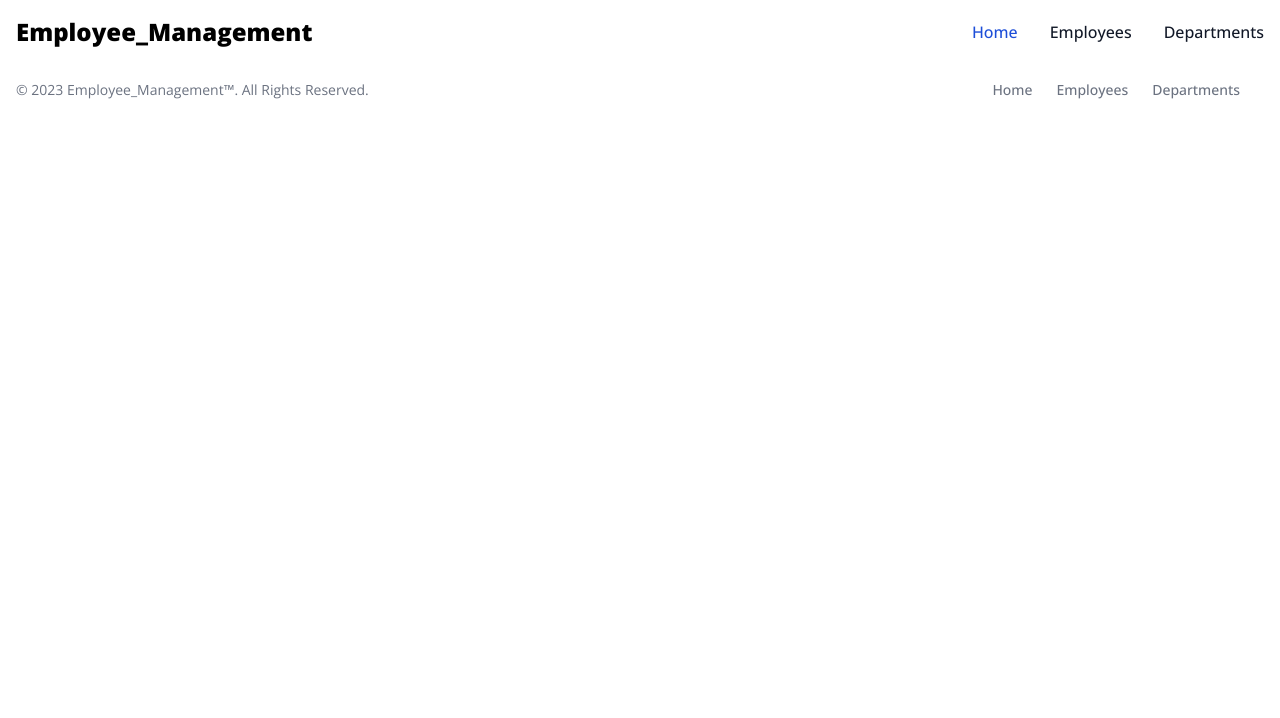
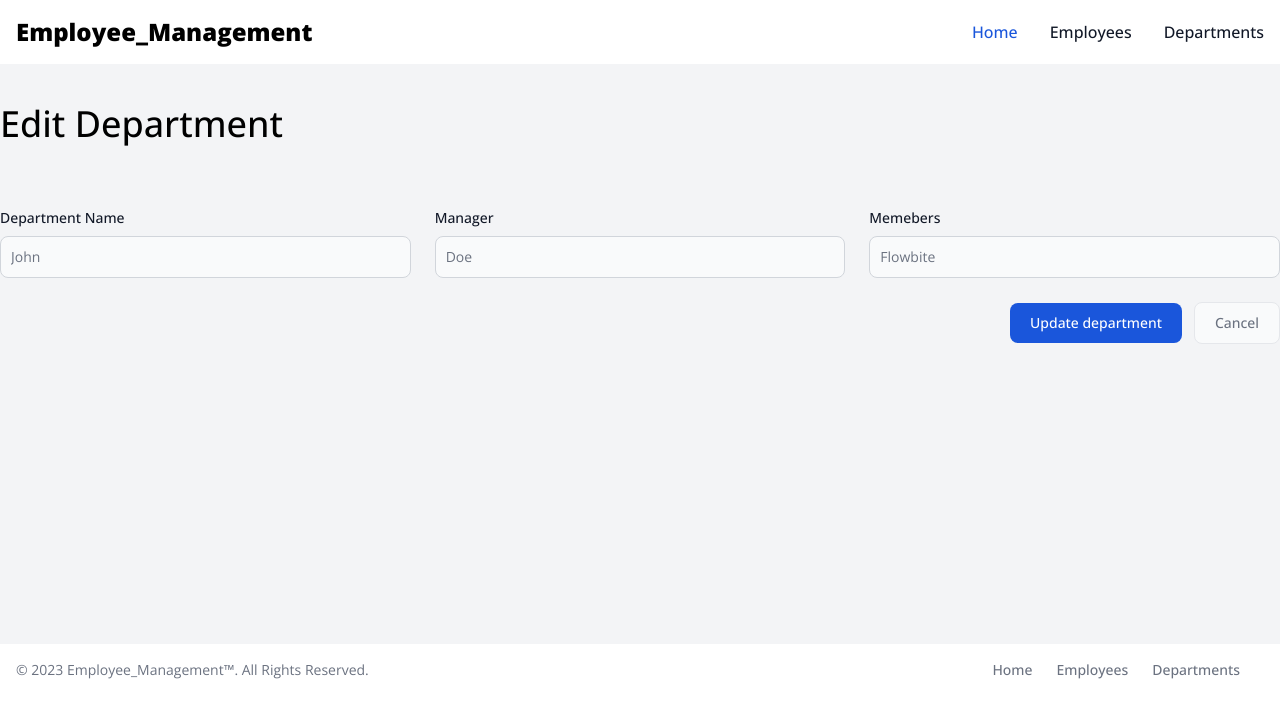
Before and after one commit to NeoMatlala/EmployeeManagement.Wep.API.Project, a Nuxt app in the folder EmployeeManage.UI/: page /update-department/1 in a window 1280 px wide. Shown: the top 718 px of the page. Built offline with nearby package versions, Linux system fonts and the light colour scheme; no server answers.

Commit message:
get single department to update & delete pages

```diff
--- a/EmployeeManage.UI/nuxt.config.ts
+++ b/EmployeeManage.UI/nuxt.config.ts
@@ -8,4 +8,5 @@ export default defineNuxtConfig({
       autoprefixer: {},
     },
   },
+
 })
--- a/EmployeeManage.UI/package.json
+++ b/EmployeeManage.UI/package.json
@@ -19,6 +19,7 @@
     "vue-router": "^4.2.5"
   },
   "dependencies": {
-    "axios": "^1.6.2"
+    "axios": "^1.6.2",
+    "flowbite": "^2.2.0"
   }
 }
--- /dev/null
+++ b/EmployeeManage.UI/pages/delete-department/[id].vue
@@ -0,0 +1,60 @@
+<template>
+    <div class="max-w-7xl mx-auto">
+        <h1 class="font-medium text-4xl">Delete Department</h1>
+
+        <form class="mt-16">
+            <div class="grid gap-6 mb-6 md:grid-cols-3">
+                <div>
+                    <label for="first_name" class="block mb-2 text-sm font-medium text-gray-900 dark:text-white">Department Name</label>
+                    <input type="text" :value="department.departmentName" disabled id="first_name" class="bg-gray-50 border border-gray-300 text-gray-900 text-sm rounded-lg focus:ring-blue-500 focus:border-blue-500 block w-full p-2.5" >
+                </div>
+                <div>
+                    <label for="last_name" class="block mb-2 text-sm font-medium text-gray-900 dark:text-white">Manager</label>
+                    <input type="text" :value="department.manager" disabled id="last_name" class="bg-gray-50 border border-gray-300 text-gray-900 text-sm rounded-lg focus:ring-blue-500 focus:border-blue-500 block w-full p-2.5">
+                </div>
+                <div>
+                    <label for="company" class="block mb-2 text-sm font-medium text-gray-900 dark:text-white">Memebers</label>
+                    <input type="text" :value="department.members" id="company" disabled class="bg-gray-50 border border-gray-300 text-gray-900 text-sm rounded-lg focus:ring-blue-500 focus:border-blue-500 block w-full p-2.5">
+                </div>
+            </div>
+            <div class="flex justify-end items-center">
+                <button type="submit" class="text-white bg-red-700 hover:bg-red-800 focus:ring-4 focus:outline-none focus:ring-blue-300 font-medium rounded-lg text-sm w-full sm:w-auto px-5 py-2.5 text-center">Delete department</button>
+                <NuxtLink to="/departments" data-modal-hide="default-modal" type="button" class="ms-3 text-gray-500 bg-gray-50 hover:bg-gray-100 focus:ring-4 focus:outline-none focus:ring-blue-300 rounded-lg border border-gray-200 text-sm font-medium px-5 py-2.5 hover:text-gray-900 focus:z-10">Cancel</NuxtLink>
+            </div>
+        </form>
+    </div>
+</template>
+
+<script>
+import axios from 'axios'
+import { ref } from 'vue';
+import { useRoute } from 'vue-router';
+
+export default{
+    data(){
+        return{
+            department: [],
+        }
+    },
+    setup(){
+        const id = ref(useRoute().params.id);
+        return {
+            id,
+        };
+    },
+    created(){
+        this.fetchDepartment();
+    },
+    methods:{
+        async fetchDepartment(){
+            try{
+                var response = await axios.get(`https://localhost:7244/api/Department/GetDepartment/${this.id}`);
+                this.department = response.data
+                console.log(response.data)
+            } catch(error){
+                console.log('Error fetching departments', error.message)
+            }
+        }
+    }
+}
+</script>
--- a/EmployeeManage.UI/pages/departments/index.vue
+++ b/EmployeeManage.UI/pages/departments/index.vue
@@ -21,7 +21,7 @@
                     </tr>
                 </thead>
                 <tbody>
-                    <tr class="odd:bg-white odd:dark:bg-gray-900 even:bg-gray-50 even:dark:bg-gray-800 border-b dark:border-gray-700" v-for="department in departments">
+                    <tr class="odd:bg-white odd:dark:bg-gray-900 even:bg-gray-50 even:dark:bg-gray-800 border-b dark:border-gray-700" v-for="department in departments" :key="department.departmentId">
                         <th scope="row" class="px-6 py-4 font-medium text-gray-900 whitespace-nowrap dark:text-white">
                             {{ department.departmentName }}
                         </th>
@@ -32,8 +32,8 @@
                             {{ department.members }}
                         </td>
                         <td class="px-6 py-4 space-x-5">
-                            <a href="#" class="font-medium text-blue-600 hover:underline">Edit</a>
-                            <a href="#" class="font-medium text-red-600 hover:underline">Delete</a>
+                            <NuxtLink :to="`/update-department/${department.departmentId}`" class="font-medium text-blue-600 hover:underline">Edit</NuxtLink>
+                            <NuxtLink :to="`/delete-department/${department.departmentId}`" class="font-medium text-red-600 hover:underline">Delete</NuxtLink>
                         </td>
                     </tr>
                 </tbody>
@@ -59,10 +59,13 @@ export default{
             try{
                 var response = await axios.get('https://localhost:7244/api/Department/GetDepartments');
                 this.departments = response.data
+                console.log(response.data)
             } catch(error){
                 console.log('Error fetching departments', error.message)
             }
         }
     }
 }
+
+
 </script>
--- a/EmployeeManage.UI/pages/index.vue
+++ b/EmployeeManage.UI/pages/index.vue
@@ -5,7 +5,7 @@
         <div class="mt-10 flex justify-center items-center gap-16">
             <a href="#" class="block max-w-[200px] p-6 bg-white border border-gray-200 rounded-lg hover:bg-gray-100">
                 <h5 class="mb-2 text-2xl font-bold tracking-tight text-gray-900 dark:text-white">56</h5>
-                <p class="font-normal text-gray-700 dark:text-gray-400">Departments</p>
+                <p class="font-normal text-gray-700 dark:text-gray-400">Employees</p>
             </a>
             <NuxtLink to="/departments" class="block max-w-[200px] p-6 bg-white border border-gray-200 rounded-lg hover:bg-gray-100">
                 <h5 class="mb-2 text-2xl font-bold tracking-tight text-gray-900 dark:text-white">{{count}}</h5>
--- /dev/null
+++ b/EmployeeManage.UI/pages/update-department/[id].vue
@@ -0,0 +1,76 @@
+<template>
+    <div class="max-w-7xl mx-auto">
+        <h1 class="font-medium text-4xl">Edit Department</h1>
+
+        <form class="mt-16">
+            <div class="grid gap-6 mb-6 md:grid-cols-3">
+                <div>
+                    <label for="first_name" class="block mb-2 text-sm font-medium text-gray-900 dark:text-white">Department Name</label>
+                    <input type="text" id="first_name" :value="department.departmentName" class="bg-gray-50 border border-gray-300 text-gray-900 text-sm rounded-lg focus:ring-blue-500 focus:border-blue-500 block w-full p-2.5 dark:bg-gray-700 dark:border-gray-600 dark:placeholder-gray-400 dark:text-white dark:focus:ring-blue-500 dark:focus:border-blue-500" placeholder="John" required>
+                    <small class="text-xs hidden text-red-600">Department Name is required</small>
+                </div>
+                <div>
+                    <label for="last_name" class="block mb-2 text-sm font-medium text-gray-900 dark:text-white">Manager</label>
+                    <input type="text" id="last_name" :value="department.manager" class="bg-gray-50 border border-gray-300 text-gray-900 text-sm rounded-lg focus:ring-blue-500 focus:border-blue-500 block w-full p-2.5 dark:bg-gray-700 dark:border-gray-600 dark:placeholder-gray-400 dark:text-white dark:focus:ring-blue-500 dark:focus:border-blue-500" placeholder="Doe" required>
+                    <small class="text-xs hidden text-red-600">Manager is required</small>
+                </div>
+                <div>
+                    <label for="company" class="block mb-2 text-sm font-medium text-gray-900 dark:text-white">Memebers</label>
+                    <input type="text" id="company" :value="department.members" disabled class="bg-gray-50 border border-gray-300 text-gray-900 text-sm rounded-lg focus:ring-blue-500 focus:border-blue-500 block w-full p-2.5 dark:bg-gray-700 dark:border-gray-600 dark:placeholder-gray-400 dark:text-white dark:focus:ring-blue-500 dark:focus:border-blue-500" placeholder="Flowbite" required>
+                </div>
+            </div>
+            <div class="flex justify-end items-center">
+                <button type="submit" class="text-white bg-blue-700 hover:bg-blue-800 focus:ring-4 focus:outline-none focus:ring-blue-300 font-medium rounded-lg text-sm w-full sm:w-auto px-5 py-2.5 text-center">Update department</button>
+                <NuxtLink to="/departments" data-modal-hide="default-modal" type="button" class="ms-3 text-gray-500 bg-gray-50 hover:bg-gray-100 focus:ring-4 focus:outline-none focus:ring-blue-300 rounded-lg border border-gray-200 text-sm font-medium px-5 py-2.5 hover:text-gray-900 focus:z-10">Cancel</NuxtLink>
+            </div>
+
+        </form>
+    </div>
+</template>
+
+<script>
+import axios from 'axios'
+import { ref } from 'vue';
+import { useRoute } from 'vue-router';
+
+export default{
+    data(){
+        return{
+            department: [],
+        }
+    },
+    setup(){
+        const id = ref(useRoute().params.id);
+        return {
+            id,
+        };
+    },
+    created(){
+        this.fetchDepartment();
+    },
+    methods:{
+        async fetchDepartment(){
+            try{
+                var response = await axios.get(`https://localhost:7244/api/Department/GetDepartment/${this.id}`);
+                this.department = response.data
+                console.log(response.data)
+            } catch(error){
+                console.log('Error fetching departments', error.message)
+            }
+        }
+    }
+
+
+
+}
+
+
+
+
+// const { id } = useRoute().params;
+
+// var response = await axios.get(`https://localhost:7244/api/Department/GetDepartments/${id}`);
+// var department = response.data
+// console.log(department)
+
+</script>
--- a/EmployeeManage.UI/tailwind.config.js
+++ b/EmployeeManage.UI/tailwind.config.js
@@ -7,9 +7,12 @@ export default {
     "./plugins/**/*.{js,ts}",
     "./app.vue",
     "./error.vue",
+    "./node_modules/flowbite/**/*.{js,ts}",
   ],
   theme: {
     extend: {},
   },
-  plugins: [],
+  plugins: [
+    require('flowbite/plugin')
+  ],
 }
```
Also changed, not shown: 1 other file (tests, documents, lock files or other folders).
